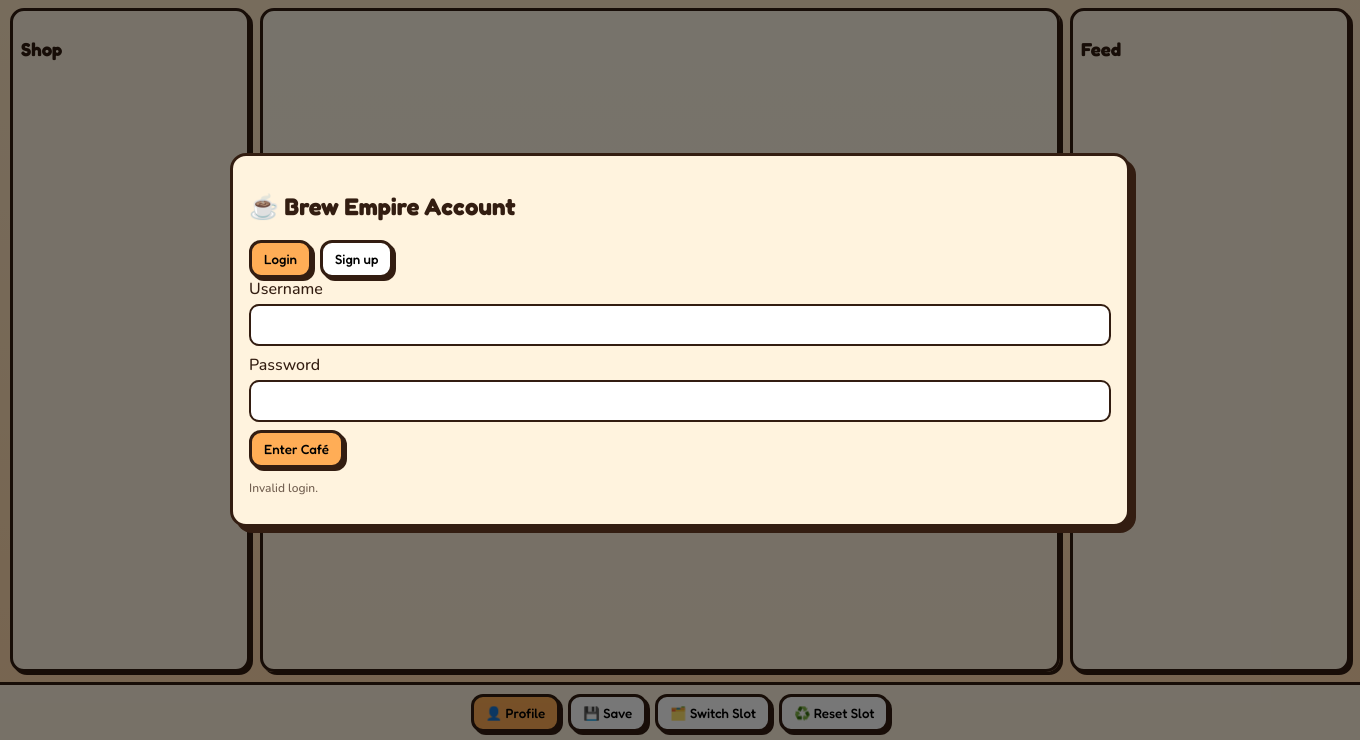
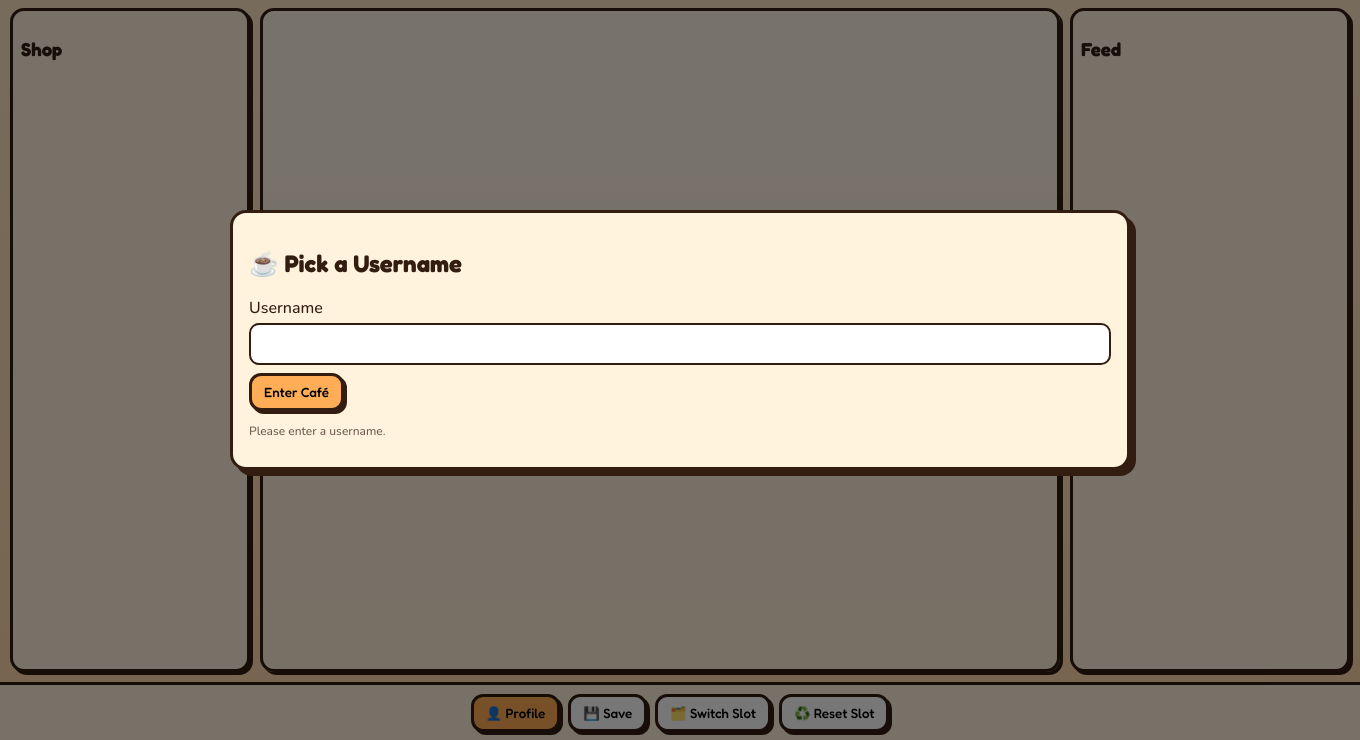
Before and after one commit to ZGuy-official/Cafe-Clicker, an Electron app: page src/index.html in a window 1360 px wide. Both pictures are taken after a click on the button "Enter Café". Shown: the part 60-800 px from the top of the page. Drawn offline with nearby package versions, Linux system fonts and the light colour scheme.

Commit message:
Simplify auth to username-only entry

```diff
--- a/src/index.html
+++ b/src/index.html
@@ -32,23 +32,10 @@
 <body>
   <div id="auth" class="overlay">
     <div class="modal">
-      <h2>☕ Brew Empire Account</h2>
-      <div class="row">
-        <button class="btn" id="showLogin">Login</button>
-        <button class="btn sub" id="showSignup">Sign up</button>
-      </div>
-      <div id="loginBox">
-        <label>Username</label><input id="liUser" />
-        <label>Password</label><input id="liPass" type="password" />
-        <button class="btn" id="loginBtn">Enter Café</button>
-      </div>
-      <div id="signupBox" class="hidden">
-        <label>Username</label><input id="suUser" />
-        <label>Email</label><input id="suEmail" type="email" />
-        <label>Password</label><input id="suPass" type="password" />
-        <button class="btn" id="signupBtn">Create Account</button>
-      </div>
-      <p id="authMsg" class="muted"></p>
+      <h2>☕ Pick a Username</h2>
+      <label>Username</label><input id="usernameInput" />
+      <button class="btn" id="enterBtn">Enter Café</button>
+      <p id="authMsg" class="muted">Any username works.</p>
     </div>
   </div>
 
@@ -107,8 +94,10 @@
     const xpNeed=l=>l<=10?100:l<=20?300:l<=30?800:l<=40?2000:l<=50?5000:l<=60?12000:l<=70?30000:l<=80?75000:l<=90?200000:500000;
 
     function defaultSlots(){return [1,2,3].map(i=>({id:i,name:`Café Slot ${i}`,isMain:i===1,lastTransferDay:'',saveKey:''}));}
+    function accountTemplate(username){return {username,createdAt:new Date().toISOString(),profile:{bio:'',catchphrase:''},slots:defaultSlots(),loginStreak:1,lastSeen:new Date().toISOString()};}
     function getAccount(username){const db=loadAccounts();return db[username]||null;}
     function setAccount(acc){const db=loadAccounts();db[acc.username]=acc;saveAccounts(db);}
+    function ensureAccount(username){const existing=getAccount(username);if(existing)return existing;const acc=accountTemplate(username);setAccount(acc);return acc;}
 
     function flash(msg){S.hist.unshift(new Date().toLocaleTimeString()+` — ${msg}`);S.hist=S.hist.slice(0,24);renderFeed();}
     function saveGame(){if(!GAME_KEY)return;localStorage.setItem(GAME_KEY,JSON.stringify(S));flash('Auto-saved.');syncSlotMeta();}
@@ -152,12 +141,10 @@
       $('#profileScreen').classList.remove('hidden');
     }
 
-    function doLogin(){const u=$('#liUser').value.trim(),p=$('#liPass').value;const acc=getAccount(u);if(!acc||acc.password!==p){$('#authMsg').textContent='Invalid login.';return;} activeUser=acc;$('#slotScreen').classList.remove('hidden');renderSlots();}
-    function doSignup(){const u=$('#suUser').value.trim(),e=$('#suEmail').value.trim(),p=$('#suPass').value; if(!u||!e||!p)return $('#authMsg').textContent='Please fill all fields.'; if(getAccount(u))return $('#authMsg').textContent='Username already exists.'; const acc={username:u,password:p,email:e,createdAt:new Date().toISOString(),profile:{bio:'',catchphrase:''},slots:defaultSlots(),loginStreak:1,lastSeen:new Date().toISOString()}; setAccount(acc); $('#authMsg').textContent='Account created. Please login.';}
+    function enterWithUsername(){const username=$('#usernameInput').value.trim();if(!username){$('#authMsg').textContent='Please enter a username.';return;}activeUser=ensureAccount(username);$('#slotScreen').classList.remove('hidden');renderSlots();}
 
-    $('#showLogin').onclick=()=>{$('#loginBox').classList.remove('hidden');$('#signupBox').classList.add('hidden');};
-    $('#showSignup').onclick=()=>{$('#signupBox').classList.remove('hidden');$('#loginBox').classList.add('hidden');};
-    $('#loginBtn').onclick=doLogin; $('#signupBtn').onclick=doSignup;
+    $('#enterBtn').onclick=enterWithUsername;
+    $('#usernameInput').addEventListener('keydown',e=>{if(e.key==='Enter')enterWithUsername();});
     $('#logoutBtn').onclick=()=>{activeUser=null;GAME_KEY='';$('#slotScreen').classList.add('hidden');$('#auth').classList.remove('hidden');};
     $('#openProfile').onclick=()=>activeUser&&openProfile();
     $('#closeProfile').onclick=()=>$('#profileScreen').classList.add('hidden');
```
